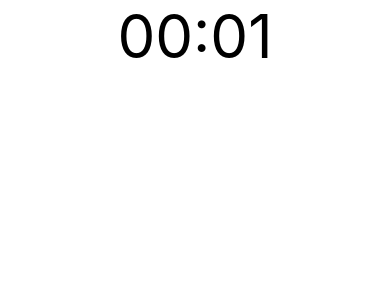
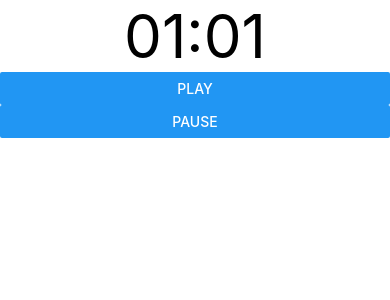
Before and after one commit to aaqsr/terrible-pomodoro-timer, a React Native app: screen / in a window 390 px wide. Shown: the top 300 px of the page. Built offline with nearby package versions, Linux system fonts and the light colour scheme.

Commit message:
Added play/pause buttons

```diff
--- a/Timer.jsx
+++ b/Timer.jsx
@@ -1,5 +1,5 @@
 import React from 'react';
-import { StyleSheet, Text, View } from 'react-native';
+import { StyleSheet, Text, View, Button } from 'react-native';
 import Constants from 'expo-constants';
 
 export default class Timer extends React.Component {
@@ -7,7 +7,8 @@ export default class Timer extends React.Component {
         super(props);
 
         this.state = {
-            utime: 8,
+            utime: 68,
+            timerPlay: true
         }
     }
 
@@ -17,6 +18,8 @@ export default class Timer extends React.Component {
             <Text style={styles.timerContainer}>
             {timeConvert(this.state.utime)}
             </Text>
+            <Button onPress={this.playHandler} title="Play"/>
+            <Button onPress={this.pauseHandler} title="Pause"/>
             </View>
         )
     }
@@ -24,10 +27,35 @@ export default class Timer extends React.Component {
     timerTick = () => {
         this.setState( (prevState) => {
             return ({
-                utime: prevState.utime - 1
+                utime: prevState.utime - 1,
+                timerPlay: prevState.timerPlay,
             });
         });
         console.log("timer tick!");
+    }
+
+       playHandler = () => {
+        if (this.state.timerPlay === false) {
+            this.setState( (prevState) => {
+                return ({
+                    utime: prevState.utime,
+                    timerPlay: true,
+                });
+            });
+            this.intervalId = setInterval(this.timerTick,1000);
+        }
+    }
+
+ pauseHandler = () => {
+        if (this.state.timerPlay) {
+        this.setState( (prevState) => {
+            return ({
+                utime: prevState.utime,
+                timerPlay: false,
+            });
+        });
+        clearInterval(this.intervalId);
+        }
     }
 
     componentDidMount() {
@@ -61,5 +89,5 @@ const styles = StyleSheet.create({
         fontSize: 60,
         paddingTop: Constants.statusBarHeight * 2.5,
         alignSelf: "center",
-    }
-})
+    },
+    })
```
